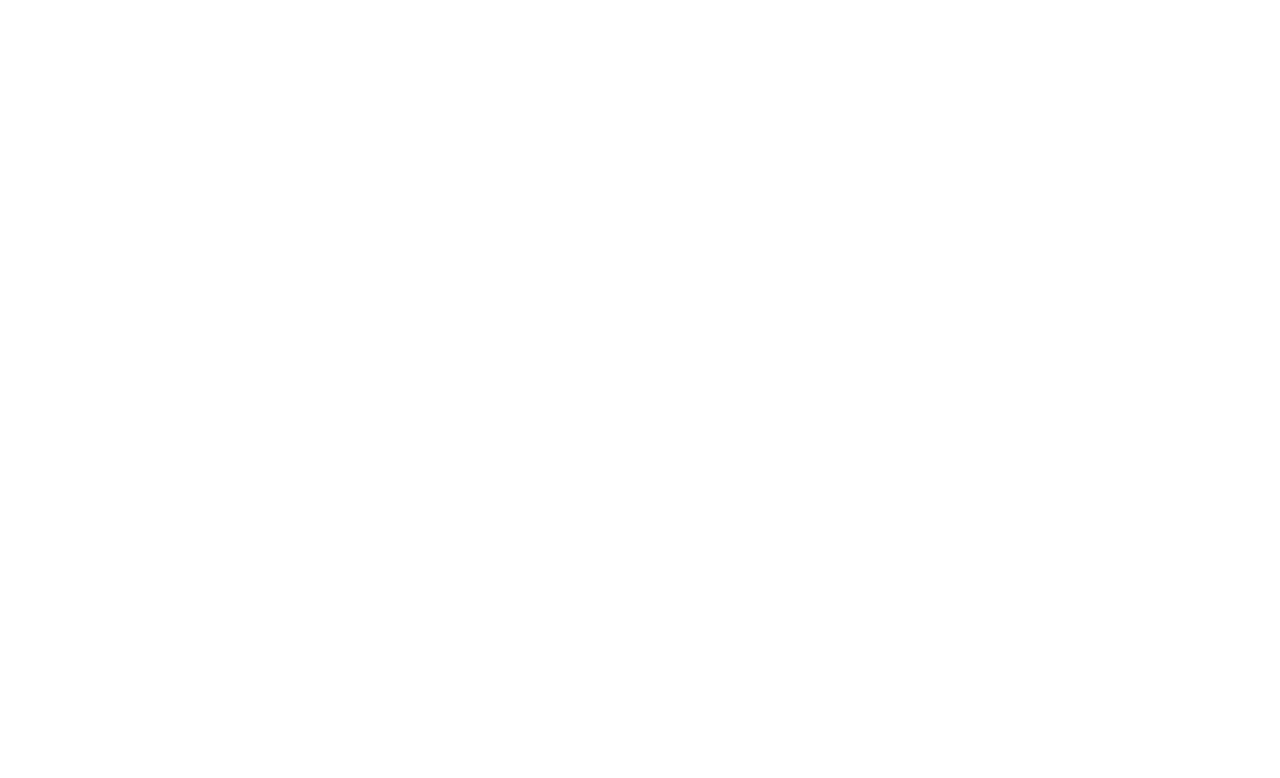
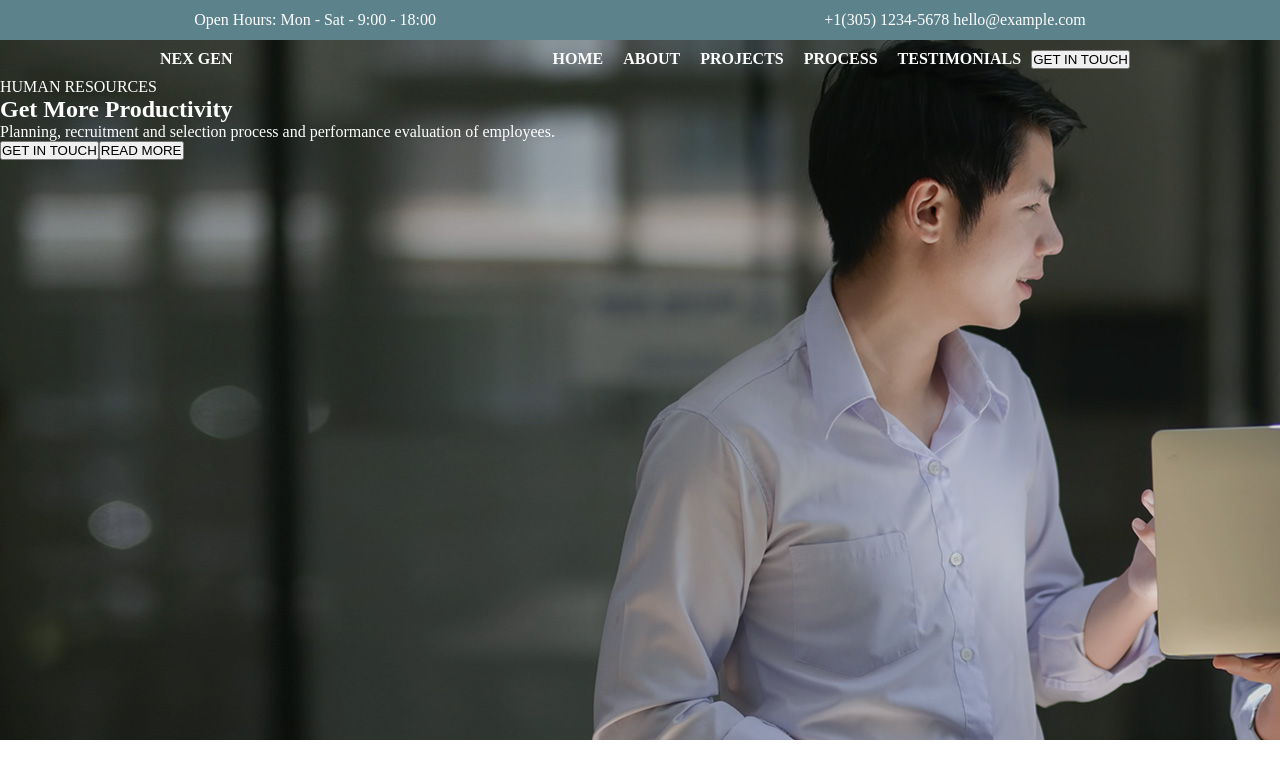
Before and after one commit to domenicocristo/proj-html-vuejs, a Vue app: page / in a window 1280 px wide. Shown: the top 778 px of the page. Built offline with nearby package versions, Linux system fonts and the light colour scheme.

Commit message:
add: jumbotron

```diff
--- a/src/App.vue
+++ b/src/App.vue
@@ -24,5 +24,9 @@
 </script>
 
 <style lang="scss">
-
+* {
+  margin: 0;
+  padding: 0;
+  box-sizing: border-box;
+}
 </style>
--- a/src/components/MyHeader.vue
+++ b/src/components/MyHeader.vue
@@ -1,5 +1,40 @@
 <template>
   <header>
+    <section id="info-header">
+      <div id="timetables">
+        <span>Open Hours: Mon - Sat - 9:00 - 18:00</span>
+      </div>
+
+      <div id="contacts">
+        <span>+1(305) 1234-5678 </span>
+        <span>hello@example.com</span>
+      </div>
+    </section>
+
+    <section id="jumbotron">
+      <nav>
+        <div>
+          <h4>NEX GEN</h4>
+        </div>
+
+        <div>
+          <h4>HOME</h4>
+          <h4>ABOUT</h4>
+          <h4>PROJECTS</h4>
+          <h4>PROCESS</h4>
+          <h4>TESTIMONIALS</h4>
+          <button>GET IN TOUCH</button>
+        </div>
+      </nav>
+
+      <div id="human-resources">
+        <div>HUMAN RESOURCES</div>
+        <h1>Get More Productivity</h1>
+        <p>Planning, recruitment and selection process and performance evaluation of employees.</p>
+        <button>GET IN TOUCH</button>
+        <button>READ MORE</button>
+      </div>
+    </section>
 
   </header>
 </template>
@@ -11,5 +46,26 @@
 </script>
 
 <style scoped lang="scss">
-
+header {
+  color: #fff;
+  #info-header {
+    display: flex;
+    justify-content: space-around;
+    align-items: center;
+    height: 40px;
+    background-color: #5c828c;
+  }
+  #jumbotron {
+    height: 700px;
+    background-image: url(../assets/img/bg-4.jpg);
+    nav {
+      display: flex;
+      justify-content: space-around;
+      h4 {
+        display: inline-block;
+        margin: 10px;
+      }
+    }
+  }
+}
 </style>
```
